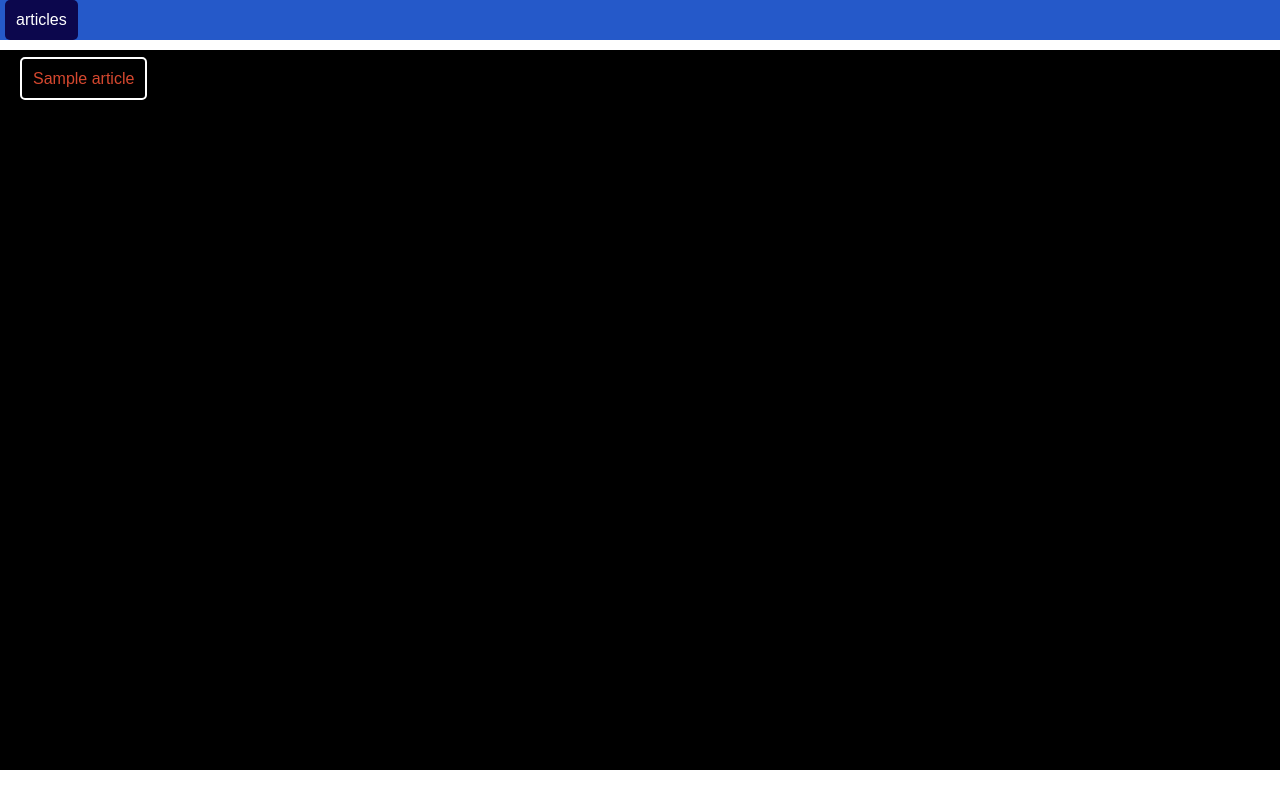
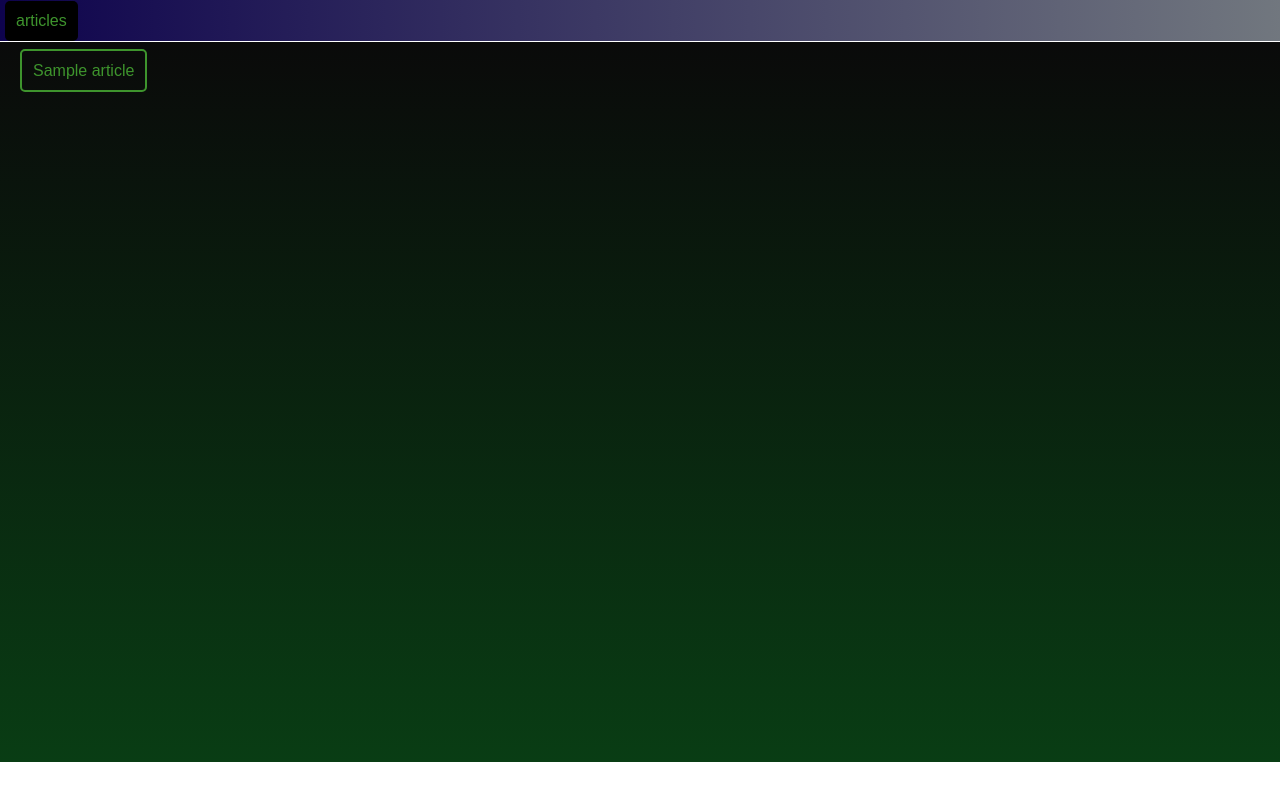
Before and after one commit to perryr16/word_analytics, a Django app: page /words/artsy in a window 1280 px wide. Run offline with Django 3.2, Linux system fonts and the light colour scheme; tables that the repository leaves empty hold one stand-in row (values such as "Sample post"); some libraries are stand-ins or nearby versions.

Commit message:
gradients

```diff
--- a/words/static/words/style.css
+++ b/words/static/words/style.css
@@ -1,18 +1,18 @@
 
 .content {
   position:relative;
-  top: 50px;
+  top: 42px;
   /* overflow:hidden; */
   overflow: scroll;
   height: 90vh;
-  background-color: black;
+  background-image: linear-gradient(to bottom, rgb(10, 10, 10) , rgb(9, 61, 20));
   padding: 20px;
   color:white;
   font-family: 'arial'
 }
 .btn {
-  color:white;
-  background-color: rgb(12, 7, 77);
+  color:rgb(62, 148, 45);
+  background-color: rgb(0, 0, 0);
   text-decoration:none;
   padding: 11px;
   border: 3px;
@@ -23,11 +23,11 @@
   color: black;
 }
 .btn-outline {
-  color:rgb(214, 72, 47);
+  color:rgb(62, 148, 45);
   background: transparent;
   text-decoration:none;
   padding: 11px;
-  border: 2px white solid;
+  border: 2px rgb(62, 148, 45) solid;
   border-radius: 5px;
 }
 .btn-outline:hover {
@@ -47,11 +47,11 @@
 }
 .main_menu {
   font-family:"arial";
-  /* background-color:black; */
+  background-image: linear-gradient(to right, rgb(14, 3, 77) , rgb(212, 235, 176));
   overflow:hidden;
-  height: 40px;
+  height: 41px;
   width: 200vw;
   position:fixed;
   z-index: +1;
-  background-color:rgb(37, 89, 201);
+  padding-top:1px;
  }
--- a/words/templates/base.html
+++ b/words/templates/base.html
@@ -13,10 +13,13 @@
 </head>
 
 <body>
-  <div class="main_menu">
-    <a class="btn left marged" href="/words/artsy">articles</a>
+  <div class="all">
+
+    <div class="main_menu">
+      <a class="btn left marged" href="/words/artsy">articles</a>
+    </div>
+    {% block page_content %}{% endblock %}
   </div>
-  {% block page_content %}{% endblock %}
 </body>
 
 </html>
```
